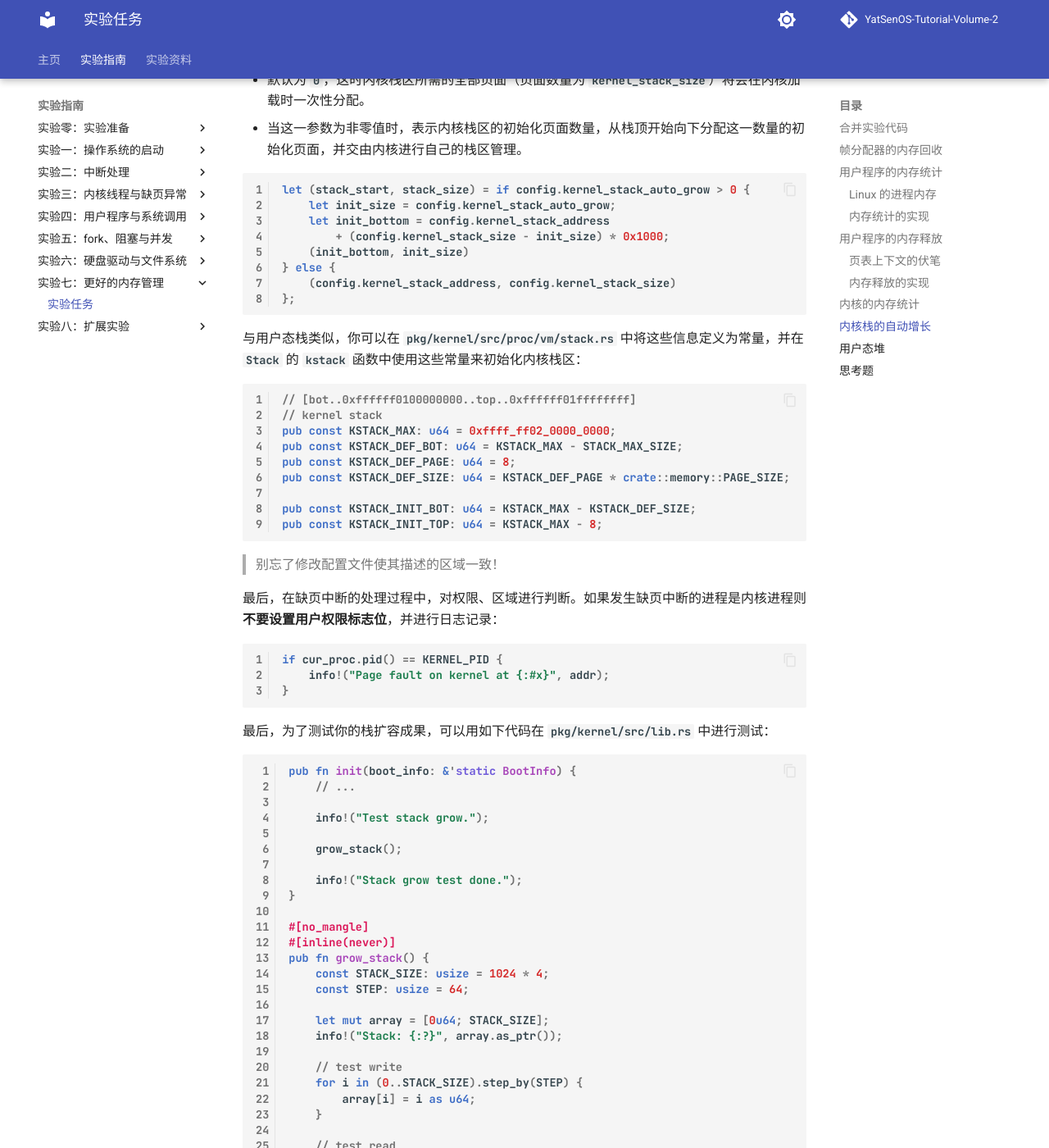
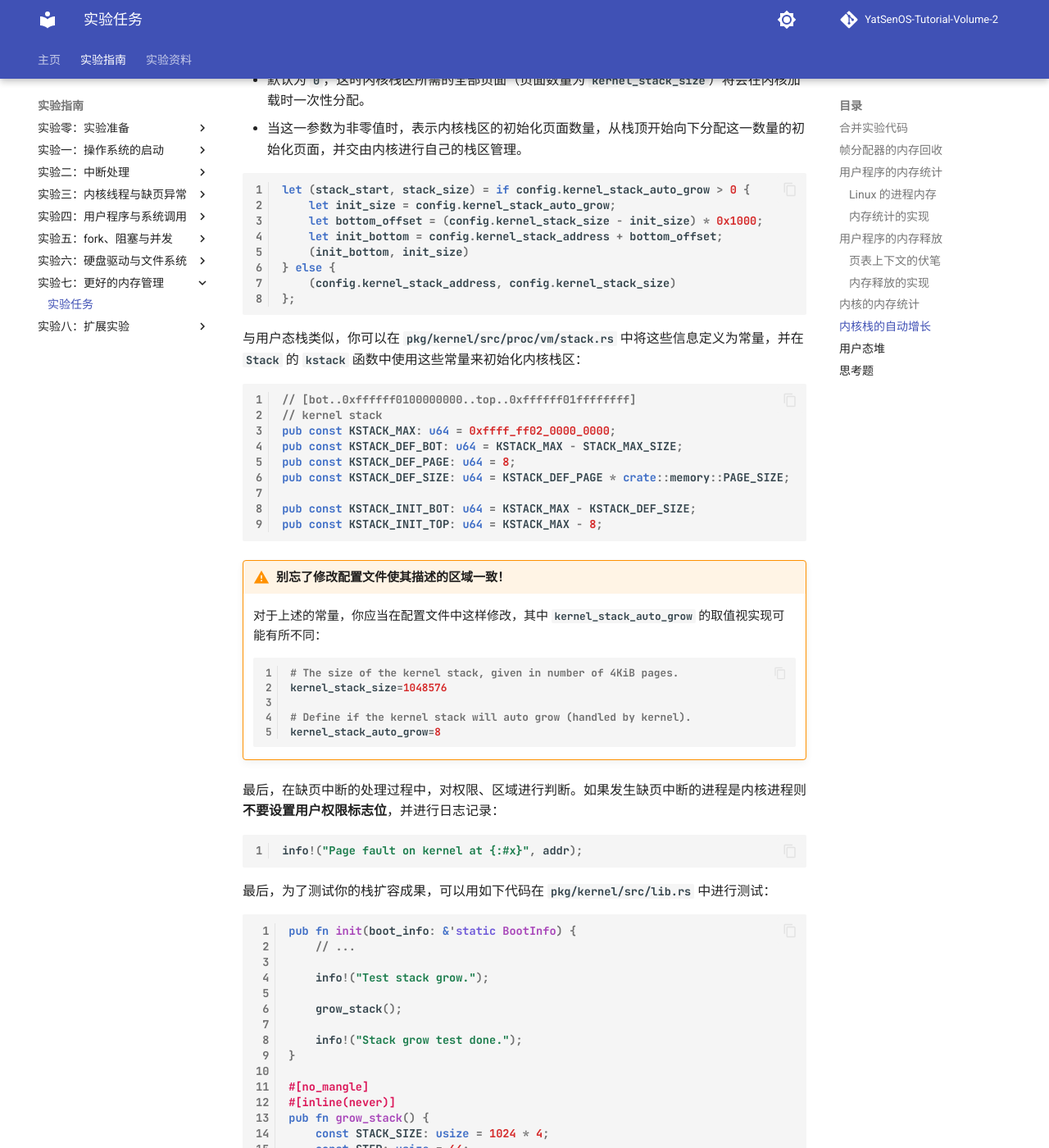
Before and after one commit to YatSenOS/YatSenOS-Tutorial-Volume-2, an MkDocs documentation site: the page built from docs/labs/0x07/tasks.md, in a window 1280 px wide and 1400 px high, scrolled down 13830 px. Shown: the whole window at 82% size. Built offline with MkDocs 1.6.1 and Material for MkDocs 9.7.7, drawn with Linux system fonts in a browser that asks for light colours; comment, search, counter and statistics services are not loaded; some of the changed text lies outside the part shown.

Commit message:
wip(lab/7): update

````diff
--- a/docs/labs/0x07/tasks.md
+++ b/docs/labs/0x07/tasks.md
@@ -624,8 +624,8 @@ pub fn init_kernel_vm(mut self, pages: &KernelPages) -> Self {
 ```rust
 let (stack_start, stack_size) = if config.kernel_stack_auto_grow > 0 {
     let init_size = config.kernel_stack_auto_grow;
-    let init_bottom = config.kernel_stack_address
-        + (config.kernel_stack_size - init_size) * 0x1000;
+    let bottom_offset = (config.kernel_stack_size - init_size) * 0x1000;
+    let init_bottom = config.kernel_stack_address + bottom_offset;
     (init_bottom, init_size)
 } else {
     (config.kernel_stack_address, config.kernel_stack_size)
@@ -646,14 +646,22 @@ pub const KSTACK_INIT_BOT: u64 = KSTACK_MAX - KSTACK_DEF_SIZE;
 pub const KSTACK_INIT_TOP: u64 = KSTACK_MAX - 8;
 ```
 
-> 别忘了修改配置文件使其描述的区域一致！
+!!! warning "别忘了修改配置文件使其描述的区域一致！"
+
+    对于上述的常量，你应当在配置文件中这样修改，其中 `kernel_stack_auto_grow` 的取值视实现可能有所不同：
+
+    ```toml
+    # The size of the kernel stack, given in number of 4KiB pages.
+    kernel_stack_size=1048576
+
+    # Define if the kernel stack will auto grow (handled by kernel).
+    kernel_stack_auto_grow=8
+    ```
 
 最后，在缺页中断的处理过程中，对权限、区域进行判断。如果发生缺页中断的进程是内核进程则**不要设置用户权限标志位**，并进行日志记录：
 
 ```rust
-if cur_proc.pid() == KERNEL_PID {
-    info!("Page fault on kernel at {:#x}", addr);
-}
+info!("Page fault on kernel at {:#x}", addr);
 ```
 
 最后，为了测试你的栈扩容成果，可以用如下代码在 `pkg/kernel/src/lib.rs` 中进行测试：
@@ -694,7 +702,7 @@ pub fn grow_stack() {
 
     尝试能使你的内核启动的最小的 `kernel_stack_auto_grow` 值，观察内核栈的自动增长情况。
 
-    并尝试回答思考题 3，它或许会对你的理解有所帮助。
+    **并尝试回答思考题 3，它或许会对你的理解有所帮助。**
 
 ## 用户态堆
 
@@ -833,9 +841,11 @@ assert!(ret == heap_end, "Failed to allocate heap");
 
 2. 为什么要通过 `Arc::strong_count` 来获取 `Arc` 的引用计数？查看它的定义，它和一般使用 `&self` 的方法有什么不同？出于什么考虑不能直接通过 `&self` 来进行这一操作？
 
-3. bootloader 加载内核并为其分配初始栈区时，至少需要多少页内存才能保证内核正常运行？为什么？
+3. bootloader 加载内核并为其分配初始栈区时，至少需要多少页内存才能保证内核正常运行？
 
-    _提示：内核实现缺页中断的处理时，依赖于哪些子系统？_
+    尝试逐渐增大内核的栈区大小，观察内核的运行情况，对于**不能正常启动的情况**，尝试分析可能的原因。
+
+    _提示：内核实现缺页中断的处理时，依赖于哪些子系统？报错是什么？什么子系统可能会导致对应的问题？_
 
 4. 尝试查找资料，了解 `mmap`、`munmap` 和 `mprotect` 系统调用的功能和用法，回答下列问题：
 
````
